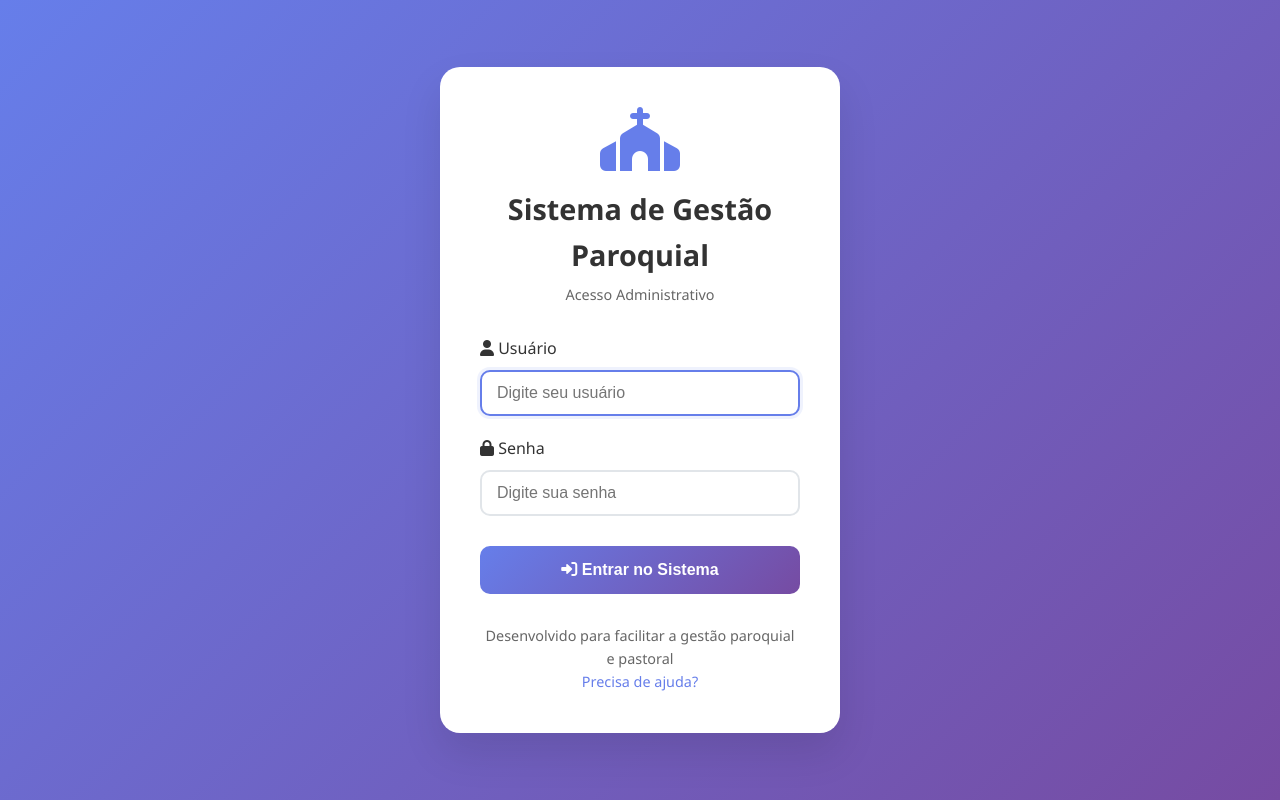
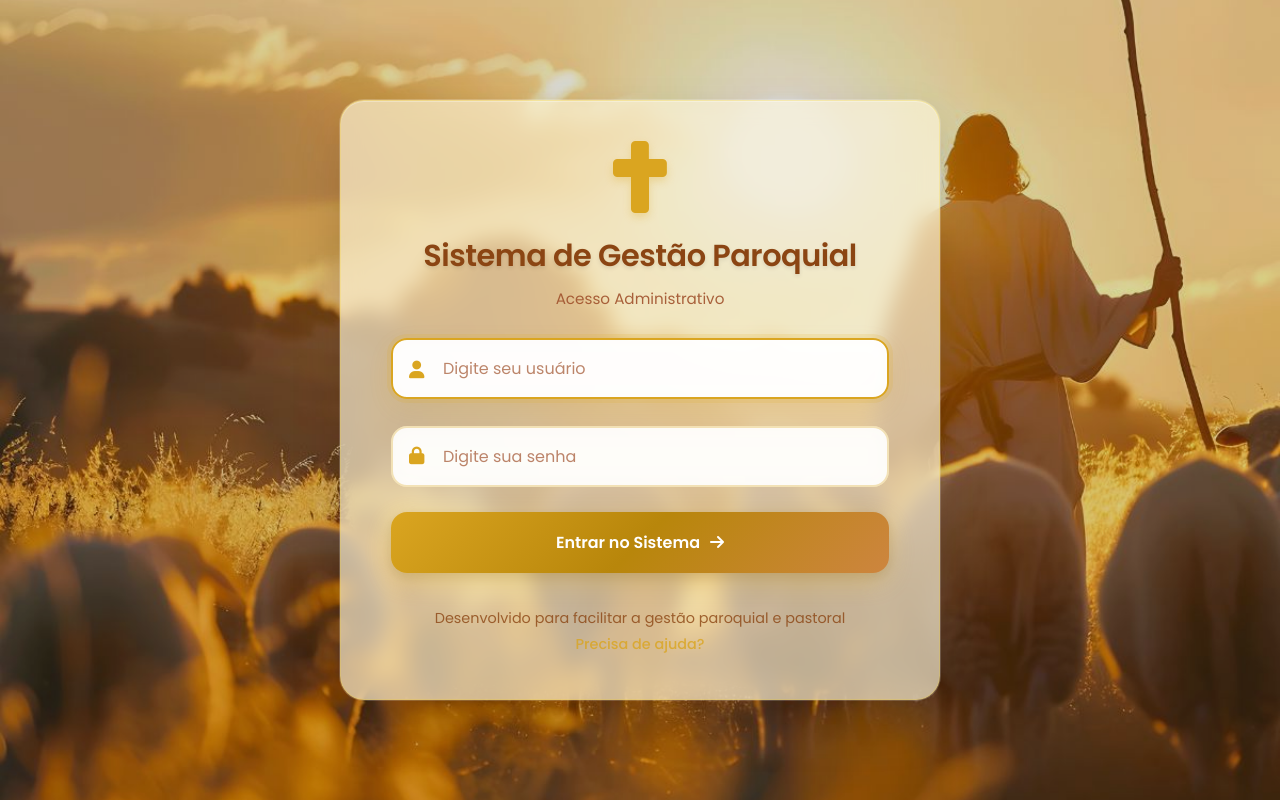
Before and after one commit to DsgAtividades/GerencialParoq, a PHP site: page /login.html in a window 1280 px wide. Run offline with PHP 8.4, Linux system fonts and the light colour scheme.

Commit message:
tela de login atualizada

```diff
--- a/assets/css/paginas/login-principal.css
+++ b/assets/css/paginas/login-principal.css
@@ -1,134 +1,282 @@
-/* Estilos para página de login principal */
+/* Estilos para página de login principal com imagem de fundo */
+* {
+    margin: 0;
+    padding: 0;
+    box-sizing: border-box;
+}
+
 body {
-    background: linear-gradient(135deg, #667eea 0%, #764ba2 100%);
+    font-family: 'Poppins', sans-serif;
+    min-height: 100vh;
+    overflow: hidden;
+    position: relative;
+}
+
+/* Imagem de fundo */
+.background-image {
+    position: fixed;
+    top: 0;
+    left: 0;
+    width: 100%;
+    height: 100%;
+    background-image: url('../../../jesus.jpg');
+    background-size: cover;
+    background-position: center;
+    background-repeat: no-repeat;
+    z-index: -1;
+}
+
+/* Overlay sutil para melhorar legibilidade */
+.background-image::before {
+    content: '';
+    position: absolute;
+    top: 0;
+    left: 0;
+    width: 100%;
+    height: 100%;
+    background: rgba(0, 0, 0, 0.15);
+    z-index: 1;
+}
+
+/* Container principal */
+.container-login {
     min-height: 100vh;
     display: flex;
     align-items: center;
     justify-content: center;
-    font-family: 'Segoe UI', Tahoma, Geneva, Verdana, sans-serif;
-    margin: 0;
     padding: 20px;
+    position: relative;
+    z-index: 2;
 }
 
-.container-login {
-    background: white;
-    border-radius: 20px;
-    box-shadow: 0 20px 40px rgba(0,0,0,0.1);
-    padding: 40px;
-    width: 100%;
-    max-width: 400px;
+/* Card de login translúcido */
+.login-card {
+    background: rgba(255, 248, 220, 0.65);
+    backdrop-filter: blur(10px);
+    border-radius: 24px;
+    padding: 50px;
+    width: 600px;
+    height: 600px;
     text-align: center;
+    box-shadow:
+        0 25px 50px rgba(0, 0, 0, 0.15),
+        0 0 0 1px rgba(255, 255, 255, 0.2),
+        inset 0 1px 0 rgba(255, 255, 255, 0.3);
+    border: 1px solid rgba(255, 215, 0, 0.2);
+    position: relative;
+    overflow: hidden;
+    display: flex;
+    flex-direction: column;
+    justify-content: center;
+    backdrop-filter: blur(10px);
 }
 
+/* Efeito de brilho sutil removido */
+
+/* Logo do sistema */
 .logo-sistema {
     margin-bottom: 30px;
+    position: relative;
+    z-index: 1;
 }
 
 .logo-sistema i {
-    font-size: 4rem;
-    color: #667eea;
-    margin-bottom: 15px;
+    font-size: 4.5rem;
+    color: #DAA520;
+    margin-bottom: 20px;
+    text-shadow: 0 4px 8px rgba(218, 165, 32, 0.3);
 }
 
 .logo-sistema h1 {
-    color: #333;
+    color: #8B4513;
     margin: 0;
-    font-size: 1.8rem;
+    font-size: 1.9rem;
     font-weight: 600;
+    text-shadow: 0 2px 4px rgba(0, 0, 0, 0.1);
+    letter-spacing: -0.5px;
 }
 
 .logo-sistema p {
-    color: #666;
-    margin: 5px 0 0 0;
-    font-size: 0.9rem;
+    color: #A0522D;
+    margin: 8px 0 0 0;
+    font-size: 0.95rem;
+    font-weight: 400;
+    opacity: 0.9;
 }
 
+/* Grupos de formulário */
 .grupo-formulario {
-    margin-bottom: 20px;
+    margin-bottom: 25px;
     text-align: left;
 }
 
-.grupo-formulario label {
-    display: block;
-    margin-bottom: 8px;
-    color: #333;
-    font-weight: 500;
+/* Container dos inputs com ícones */
+.input-container {
+    position: relative;
+    display: flex;
+    align-items: center;
 }
 
-.grupo-formulario input {
-    width: 100%;
-    padding: 12px 15px;
-    border: 2px solid #e1e5e9;
-    border-radius: 10px;
-    font-size: 16px;
+.input-icon {
+    position: absolute;
+    left: 18px;
+    color: #DAA520;
+    font-size: 1.1rem;
+    z-index: 2;
     transition: all 0.3s ease;
-    box-sizing: border-box;
 }
 
-.grupo-formulario input:focus {
-    outline: none;
-    border-color: #667eea;
-    box-shadow: 0 0 0 3px rgba(102, 126, 234, 0.1);
+.input-container input {
+    width: 100%;
+    padding: 16px 18px 16px 50px;
+    border: 2px solid rgba(218, 165, 32, 0.3);
+    border-radius: 16px;
+    font-size: 16px;
+    font-family: 'Poppins', sans-serif;
+    background: rgba(255, 255, 255, 0.9);
+    color: #8B4513;
+    transition: all 0.3s ease;
+    backdrop-filter: blur(10px);
 }
 
+.input-container input::placeholder {
+    color: #A0522D;
+    opacity: 0.7;
+}
+
+.input-container input:focus {
+    outline: none;
+    border-color: #DAA520;
+    background: rgba(255, 255, 255, 0.95);
+    box-shadow:
+        0 0 0 4px rgba(218, 165, 32, 0.15),
+        0 8px 25px rgba(218, 165, 32, 0.1);
+    transform: translateY(-2px);
+}
+
+.input-container input:focus + .input-icon {
+    color: #B8860B;
+    transform: scale(1.1);
+}
+
+/* Botão de login moderno */
 .botao-login {
     width: 100%;
-    padding: 15px;
-    background: linear-gradient(135deg, #667eea 0%, #764ba2 100%);
+    padding: 18px 24px;
+    background: linear-gradient(135deg, #DAA520 0%, #B8860B 50%, #CD853F 100%);
     color: white;
     border: none;
-    border-radius: 10px;
+    border-radius: 16px;
     font-size: 16px;
     font-weight: 600;
+    font-family: 'Poppins', sans-serif;
     cursor: pointer;
     transition: all 0.3s ease;
-    margin-top: 10px;
+    margin-top: 15px;
+    position: relative;
+    overflow: hidden;
+    display: flex;
+    align-items: center;
+    justify-content: center;
+    gap: 10px;
+    box-shadow:
+        0 8px 25px rgba(218, 165, 32, 0.3),
+        0 4px 12px rgba(0, 0, 0, 0.1);
+}
+
+.botao-login::before {
+    content: '';
+    position: absolute;
+    top: 0;
+    left: -100%;
+    width: 100%;
+    height: 100%;
+    background: linear-gradient(90deg, transparent, rgba(255, 255, 255, 0.2), transparent);
+    transition: left 0.5s ease;
 }
 
 .botao-login:hover {
-    transform: translateY(-2px);
-    box-shadow: 0 10px 20px rgba(102, 126, 234, 0.3);
+    transform: translateY(-3px);
+    box-shadow:
+        0 15px 35px rgba(218, 165, 32, 0.4),
+        0 8px 20px rgba(0, 0, 0, 0.15);
+    background: linear-gradient(135deg, #E6B800 0%, #DAA520 50%, #B8860B 100%);
+}
+
+.botao-login:hover::before {
+    left: 100%;
+}
+
+.botao-login:active {
+    transform: translateY(-1px);
+    box-shadow:
+        0 8px 20px rgba(218, 165, 32, 0.3),
+        0 4px 10px rgba(0, 0, 0, 0.1);
 }
 
 .botao-login:disabled {
     opacity: 0.6;
     cursor: not-allowed;
     transform: none;
+    box-shadow: 0 4px 12px rgba(218, 165, 32, 0.2);
 }
 
+.button-text {
+    position: relative;
+    z-index: 2;
+}
+
+.button-icon {
+    position: relative;
+    z-index: 2;
+    transition: transform 0.3s ease;
+}
+
+.botao-login:hover .button-icon {
+    transform: translateX(3px);
+}
+
+/* Mensagens de erro e sucesso */
 .mensagem-erro {
-    background: #fee;
-    color: #c33;
-    padding: 12px;
-    border-radius: 8px;
+    background: rgba(220, 53, 69, 0.1);
+    color: #721c24;
+    padding: 14px 18px;
+    border-radius: 12px;
     margin-bottom: 20px;
-    border: 1px solid #fcc;
+    border: 1px solid rgba(220, 53, 69, 0.2);
+    backdrop-filter: blur(10px);
     display: none;
+    font-weight: 500;
 }
 
 .mensagem-sucesso {
-    background: #efe;
-    color: #363;
-    padding: 12px;
-    border-radius: 8px;
+    background: rgba(40, 167, 69, 0.1);
+    color: #155724;
+    padding: 14px 18px;
+    border-radius: 12px;
     margin-bottom: 20px;
-    border: 1px solid #cfc;
+    border: 1px solid rgba(40, 167, 69, 0.2);
+    backdrop-filter: blur(10px);
     display: none;
+    font-weight: 500;
 }
 
+/* Loading */
 .carregando {
     display: none;
-    margin-top: 10px;
+    margin-top: 15px;
+    flex-direction: column;
+    align-items: center;
+    gap: 12px;
 }
 
 .spinner {
-    border: 3px solid #f3f3f3;
-    border-top: 3px solid #667eea;
+    border: 3px solid rgba(218, 165, 32, 0.2);
+    border-top: 3px solid #DAA520;
     border-radius: 50%;
-    width: 20px;
-    height: 20px;
+    width: 24px;
+    height: 24px;
     animation: girar 1s linear infinite;
-    margin: 0 auto;
 }
 
 @keyframes girar {
@@ -136,17 +284,118 @@ body {
     100% { transform: rotate(360deg); }
 }
 
+.carregando p {
+    color: #8B4513;
+    font-size: 0.9rem;
+    font-weight: 500;
+}
+
+/* Rodapé */
 .rodape {
     margin-top: 30px;
-    color: #666;
+    color: #8B4513;
     font-size: 0.9rem;
+    opacity: 0.8;
+}
+
+.rodape p {
+    margin: 5px 0;
 }
 
 .rodape a {
-    color: #667eea;
+    color: #DAA520;
     text-decoration: none;
+    font-weight: 500;
+    transition: all 0.3s ease;
+    position: relative;
+}
+
+.rodape a::after {
+    content: '';
+    position: absolute;
+    bottom: -2px;
+    left: 0;
+    width: 0;
+    height: 2px;
+    background: #DAA520;
+    transition: width 0.3s ease;
+}
+
+.rodape a:hover::after {
+    width: 100%;
 }
 
 .rodape a:hover {
-    text-decoration: underline;
+    color: #B8860B;
 }
+
+/* Responsividade */
+@media (max-width: 900px) {
+    .login-card {
+        width: 90%;
+        max-width: 800px;
+        height: auto;
+        min-height: 500px;
+        padding: 40px 30px;
+        margin: 20px;
+    }
+}
+
+@media (max-width: 480px) {
+    .login-card {
+        padding: 35px 25px;
+        margin: 15px;
+        border-radius: 20px;
+        width: 95%;
+        min-height: 450px;
+    }
+
+    .logo-sistema i {
+        font-size: 3.5rem;
+    }
+
+    .logo-sistema h1 {
+        font-size: 1.6rem;
+    }
+
+    .input-container input {
+        padding: 14px 16px 14px 45px;
+        font-size: 15px;
+    }
+
+    .input-icon {
+        left: 16px;
+        font-size: 1rem;
+    }
+
+    .botao-login {
+        padding: 16px 20px;
+        font-size: 15px;
+    }
+}
+
+@media (max-width: 360px) {
+    .login-card {
+        padding: 30px 20px;
+        width: 98%;
+        min-height: 400px;
+    }
+
+    .logo-sistema i {
+        font-size: 3rem;
+    }
+
+    .logo-sistema h1 {
+        font-size: 1.4rem;
+    }
+}
+
+/* Animações de entrada removidas */
+
+/* Melhorias para acessibilidade */
+@media (prefers-reduced-motion: reduce) {
+    .botao-login:hover,
+    .input-container input:focus {
+        transform: none;
+    }
+}
--- a/assets/js/paginas/login-principal.js
+++ b/assets/js/paginas/login-principal.js
@@ -163,6 +163,7 @@ document.addEventListener('DOMContentLoaded', function() {
         }
     });
 
-    // Tornar mostrarAjuda global para o onclick
+    // Tornar funções globais para o onclick
     window.mostrarAjuda = mostrarAjuda;
+    window.processarLogin = processarLogin;
 });
--- a/login.html
+++ b/login.html
@@ -4,14 +4,17 @@
     <meta charset="UTF-8">
     <meta name="viewport" content="width=device-width, initial-scale=1.0">
     <title>Login - Sistema de Gestão Paroquial</title>
-    <link rel="stylesheet" href="assets/css/base.css">
     <link rel="stylesheet" href="assets/css/paginas/login-principal.css">
     <link href="https://cdnjs.cloudflare.com/ajax/libs/font-awesome/6.0.0/css/all.min.css" rel="stylesheet">
+    <link href="https://fonts.googleapis.com/css2?family=Poppins:wght@300;400;500;600;700&display=swap" rel="stylesheet">
 </head>
 <body>
+    <div class="background-image"></div>
+
     <div class="container-login">
+        <div class="login-card">
             <div class="logo-sistema">
-            <i class="fas fa-church"></i>
+                <i class="fas fa-cross"></i>
                 <h1>Sistema de Gestão Paroquial</h1>
                 <p>Acesso Administrativo</p>
             </div>
@@ -21,23 +24,24 @@
 
             <form id="formularioLogin" onsubmit="return false;">
                 <div class="grupo-formulario">
-                <label for="campoUsuario">
-                    <i class="fas fa-user"></i> Usuário
-                </label>
+                    <div class="input-container">
+                        <i class="fas fa-user input-icon"></i>
                         <input type="text" id="campoUsuario" name="username" required
                                placeholder="Digite seu usuário" autocomplete="username">
                     </div>
+                </div>
 
                 <div class="grupo-formulario">
-                <label for="campoSenha">
-                    <i class="fas fa-lock"></i> Senha
-                </label>
+                    <div class="input-container">
+                        <i class="fas fa-lock input-icon"></i>
                         <input type="password" id="campoSenha" name="password" required
                                placeholder="Digite sua senha" autocomplete="current-password">
                     </div>
+                </div>
 
                 <button type="button" class="botao-login" id="botaoLogin" onclick="processarLogin()">
-                <i class="fas fa-sign-in-alt"></i> Entrar no Sistema
+                    <span class="button-text">Entrar no Sistema</span>
+                    <i class="fas fa-arrow-right button-icon"></i>
                 </button>
 
                 <div class="carregando" id="carregando">
@@ -51,6 +55,7 @@
                 <p><a href="#" onclick="mostrarAjuda()">Precisa de ajuda?</a></p>
             </div>
         </div>
+    </div>
 
     <script src="assets/js/paginas/login-principal.js"></script>
 </body>
```
Also changed, not shown: index.html (+51 -8 lines), projetos-modulos/lojinha/verificar_tabela_movimentacoes.php (deleted, +0 -103 lines), jesus.jpg (added). Lines whose indentation alone changed are shown as unchanged.
